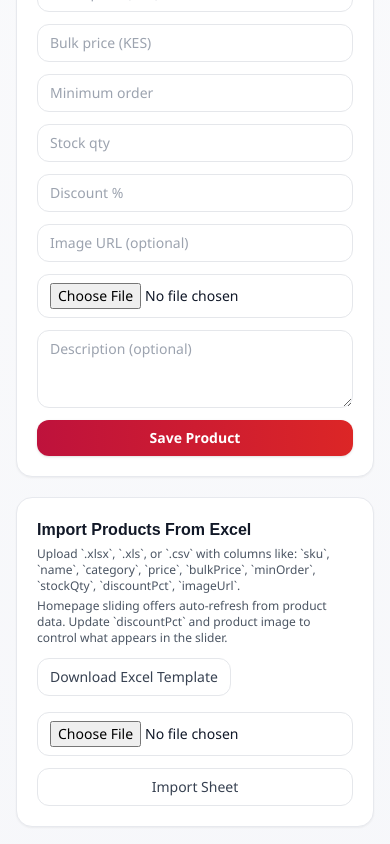
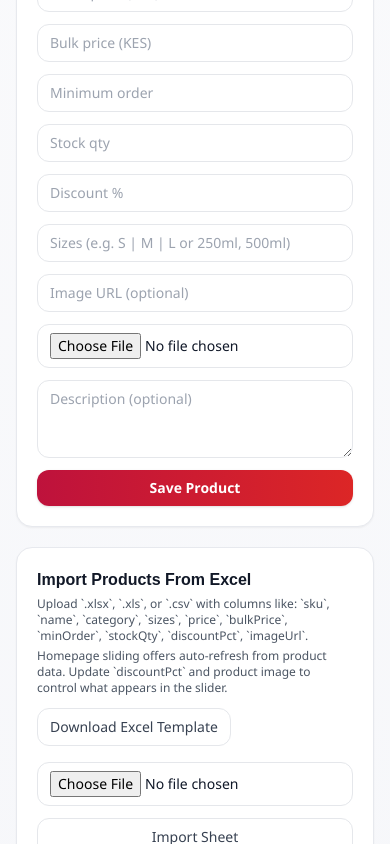
Before and after one commit to kellyworkos00-droid/admin, a Next.js app: page /admin/products in a window 390 px wide. Shown: the part 1164-2008 px from the top of the page. Built offline with nearby package versions, Linux system fonts and the light colour scheme; no server answers; the database is empty.

Commit message:
Add category picker and product sizes support

```diff
--- a/app/admin/products/page.tsx
+++ b/app/admin/products/page.tsx
@@ -12,6 +12,7 @@ type ProductFormRecord = {
   name: string;
   slug: string;
   description: string;
+  sizes: string;
   category: string;
   imageUrl: string;
   price: string;
@@ -73,6 +74,43 @@ function readCell(row: Record<string, unknown>, keys: string[]) {
   return "";
 }
 
+const SIZES_MARKER = "[sizes]";
+
+function parseSizesInput(value: string): string[] {
+  return value
+    .split(/[|,\/]/g)
+    .map((size) => size.trim())
+    .filter(Boolean)
+    .filter((size, index, all) => all.findIndex((item) => item.toLowerCase() === size.toLowerCase()) === index)
+    .slice(0, 12);
+}
+
+function splitDescriptionAndSizes(value: string | null | undefined) {
+  const descriptionRaw = (value ?? "").trim();
+  const markerIndex = descriptionRaw.lastIndexOf(SIZES_MARKER);
+
+  if (markerIndex === -1) {
+    return { description: descriptionRaw, sizes: [] as string[] };
+  }
+
+  const description = descriptionRaw.slice(0, markerIndex).trim();
+  const sizesRaw = descriptionRaw.slice(markerIndex + SIZES_MARKER.length).trim();
+  return {
+    description,
+    sizes: parseSizesInput(sizesRaw),
+  };
+}
+
+function buildDescriptionWithSizes(description: string, sizes: string[]) {
+  const cleanDescription = description.trim();
+  if (sizes.length === 0) {
+    return cleanDescription;
+  }
+
+  const sizesPayload = `${SIZES_MARKER}${sizes.join("|")}`;
+  return cleanDescription ? `${cleanDescription}\n\n${sizesPayload}` : sizesPayload;
+}
+
 async function generateSimpleSku() {
   const totalProducts = await prisma.product.count();
   let nextNumber = totalProducts + 1;
@@ -99,6 +137,7 @@ async function createProduct(formData: FormData) {
   }
 
   const sku = skuInput || (await generateSimpleSku());
+  const sizes = parseSizesInput(getText(formData.get("sizes")));
 
   const slugInput = getText(formData.get("slug"));
   const imageUrlText = getText(formData.get("imageUrl"));
@@ -117,7 +156,7 @@ async function createProduct(formData: FormData) {
       sku,
       name,
       slug: slugInput || slugify(name),
-      description: getText(formData.get("description")) || null,
+      description: buildDescriptionWithSizes(getText(formData.get("description")), sizes) || null,
       category,
       imageUrl,
       price: toNumber(formData.get("price"), 0),
@@ -168,7 +207,7 @@ async function updateProduct(formData: FormData) {
       sku: getText(formData.get("sku")),
       name,
       slug: getText(formData.get("slug")) || slugify(name),
-      description: getText(formData.get("description")) || null,
+      description: buildDescriptionWithSizes(getText(formData.get("description")), parseSizesInput(getText(formData.get("sizes")))) || null,
       category: getText(formData.get("category")),
       imageUrl,
       price: toNumber(formData.get("price"), 0),
@@ -222,9 +261,11 @@ async function importProducts(formData: FormData) {
     const resolvedSku = sku || (await generateSimpleSku());
 
     const category = readCell(row, ["category", "Category"]) || "Groceries";
+    const sizes = parseSizesInput(readCell(row, ["sizes", "Sizes", "size", "Size"]));
     const slug = readCell(row, ["slug", "Slug"]) || slugify(name);
     const imageUrl = readCell(row, ["imageUrl", "image", "Image", "Image URL"]) || FALLBACK_IMAGE_URL;
-    const description = readCell(row, ["description", "Description"]) || null;
+    const descriptionText = readCell(row, ["description", "Description"]);
+    const description = buildDescriptionWithSizes(descriptionText, sizes) || null;
 
     const price = Number(readCell(row, ["price", "Price"]) || "0");
     const bulkPrice = Number(readCell(row, ["bulkPrice", "bulk_price", "Bulk Price"]) || String(price || 0));
@@ -291,11 +332,14 @@ export default async function AdminProductsPage() {
   });
 
   const rows: ProductFormRecord[] = products.map((product) => ({
+    ...(() => {
+      const details = splitDescriptionAndSizes(product.description);
+      return { description: details.description, sizes: details.sizes.join(" | ") };
+    })(),
     id: product.id,
     sku: product.sku,
     name: product.name,
     slug: product.slug,
-    description: product.description ?? "",
     category: product.category,
     imageUrl: product.imageUrl,
     price: String(Number(product.price)),
@@ -305,6 +349,10 @@ export default async function AdminProductsPage() {
     discountPct: String(product.discountPct),
     isActive: product.isActive,
   }));
+
+  const existingCategories = Array.from(new Set(products.map((product) => product.category.trim()).filter(Boolean))).sort((a, b) =>
+    a.localeCompare(b)
+  );
 
   return (
     <main className="space-y-5">
@@ -321,12 +369,26 @@ export default async function AdminProductsPage() {
           <input name="sku" placeholder="SKU (optional, auto: ET-001)" className="rounded-xl border border-gray-200 px-3 py-2 text-sm" />
           <input name="name" required placeholder="Product name" className="rounded-xl border border-gray-200 px-3 py-2 text-sm" />
           <input name="slug" placeholder="Slug (optional)" className="rounded-xl border border-gray-200 px-3 py-2 text-sm" />
-          <input name="category" required placeholder="Category" className="rounded-xl border border-gray-200 px-3 py-2 text-sm" />
+          <div>
+            <input
+              name="category"
+              required
+              placeholder="Category"
+              list="existing-categories"
+              className="w-full rounded-xl border border-gray-200 px-3 py-2 text-sm"
+            />
+            <datalist id="existing-categories">
+              {existingCategories.map((category) => (
+                <option key={category} value={category} />
+              ))}
+            </datalist>
+          </div>
           <input name="price" required type="number" min="0" step="0.01" placeholder="Retail price (KES)" className="rounded-xl border border-gray-200 px-3 py-2 text-sm" />
           <input name="bulkPrice" required type="number" min="0" step="0.01" placeholder="Bulk price (KES)" className="rounded-xl border border-gray-200 px-3 py-2 text-sm" />
           <input name="minOrder" required type="number" min="1" placeholder="Minimum order" className="rounded-xl border border-gray-200 px-3 py-2 text-sm" />
           <input name="stockQty" type="number" min="0" placeholder="Stock qty" className="rounded-xl border border-gray-200 px-3 py-2 text-sm" />
           <input name="discountPct" type="number" min="0" max="100" placeholder="Discount %" className="rounded-xl border border-gray-200 px-3 py-2 text-sm" />
+          <input name="sizes" placeholder="Sizes (e.g. S | M | L or 250ml, 500ml)" className="rounded-xl border border-gray-200 px-3 py-2 text-sm" />
           <input name="imageUrl" placeholder="Image URL (optional)" className="rounded-xl border border-gray-200 px-3 py-2 text-sm" />
           <input name="imageFile" type="file" accept="image/*" className="rounded-xl border border-gray-200 px-3 py-2 text-sm" />
           <textarea name="description" placeholder="Description (optional)" className="rounded-xl border border-gray-200 px-3 py-2 text-sm md:col-span-2 xl:col-span-3" rows={3} />
@@ -339,7 +401,7 @@ export default async function AdminProductsPage() {
       <section className="admin-card">
         <h3 className="text-base font-bold text-gray-900">Import Products From Excel</h3>
         <p className="mt-1 text-xs text-gray-600">
-          Upload `.xlsx`, `.xls`, or `.csv` with columns like: `sku`, `name`, `category`, `price`, `bulkPrice`, `minOrder`, `stockQty`, `discountPct`, `imageUrl`.
+          Upload `.xlsx`, `.xls`, or `.csv` with columns like: `sku`, `name`, `category`, `sizes`, `price`, `bulkPrice`, `minOrder`, `stockQty`, `discountPct`, `imageUrl`.
         </p>
         <p className="mt-1 text-xs text-gray-600">
           Homepage sliding offers auto-refresh from product data. Update `discountPct` and product image to control what appears in the slider.
@@ -388,6 +450,7 @@ export default async function AdminProductsPage() {
                   <p className="mt-3 text-sm text-gray-600">
                     Min order: {row.minOrder} | Stock: {row.stockQty} | Discount: {row.discountPct}%
                   </p>
+                  {row.sizes ? <p className="mt-1 text-xs font-medium text-gray-600">Sizes: {row.sizes}</p> : null}
 
                   <details className="mt-4 rounded-xl border border-gray-200 bg-gray-50 p-3">
                     <summary className="cursor-pointer rounded-lg bg-gray-900 px-3 py-2 text-center text-sm font-semibold text-white">
@@ -401,12 +464,13 @@ export default async function AdminProductsPage() {
                         <input name="name" defaultValue={row.name} required className="rounded-xl border border-gray-200 px-3 py-2 text-sm" />
                         <input name="sku" defaultValue={row.sku} required className="rounded-xl border border-gray-200 px-3 py-2 text-sm" />
                         <input name="slug" defaultValue={row.slug} className="rounded-xl border border-gray-200 px-3 py-2 text-sm" />
-                        <input name="category" defaultValue={row.category} required className="rounded-xl border border-gray-200 px-3 py-2 text-sm" />
+                        <input name="category" list="existing-categories" defaultValue={row.category} required className="rounded-xl border border-gray-200 px-3 py-2 text-sm" />
                         <input name="price" type="number" min="0" step="0.01" defaultValue={row.price} required className="rounded-xl border border-gray-200 px-3 py-2 text-sm" />
                         <input name="bulkPrice" type="number" min="0" step="0.01" defaultValue={row.bulkPrice} required className="rounded-xl border border-gray-200 px-3 py-2 text-sm" />
                         <input name="minOrder" type="number" min="1" defaultValue={row.minOrder} required className="rounded-xl border border-gray-200 px-3 py-2 text-sm" />
                         <input name="stockQty" type="number" min="0" defaultValue={row.stockQty} className="rounded-xl border border-gray-200 px-3 py-2 text-sm" />
                         <input name="discountPct" type="number" min="0" max="100" defaultValue={row.discountPct} className="rounded-xl border border-gray-200 px-3 py-2 text-sm" />
+                        <input name="sizes" defaultValue={row.sizes} className="rounded-xl border border-gray-200 px-3 py-2 text-sm md:col-span-2" placeholder="Sizes (e.g. S | M | L or 250ml, 500ml)" />
                         <input name="imageUrl" defaultValue={row.imageUrl} className="rounded-xl border border-gray-200 px-3 py-2 text-sm md:col-span-2" placeholder="Image URL" />
                         <input name="imageFile" type="file" accept="image/*" className="rounded-xl border border-gray-200 px-3 py-2 text-sm md:col-span-2" />
                       </div>
--- a/app/api/v1/admin/products/[id]/route.ts
+++ b/app/api/v1/admin/products/[id]/route.ts
@@ -17,7 +17,32 @@ type UpdateProductPayload = Partial<{
   stockQty: number;
   discountPct: number;
   isActive: boolean;
+  sizes: string[];
 }>;
+
+function normalizeSizes(sizes: string[] | undefined): string[] {
+  if (!Array.isArray(sizes)) {
+    return [];
+  }
+
+  return sizes
+    .map((size) => String(size).trim())
+    .filter(Boolean)
+    .filter((size, index, all) => all.findIndex((item) => item.toLowerCase() === size.toLowerCase()) === index)
+    .slice(0, 12);
+}
+
+function mergeSizesIntoDescription(description: string | undefined, sizes: string[] | undefined) {
+  const base = (description ?? "").trim();
+  const normalizedSizes = normalizeSizes(sizes);
+
+  if (normalizedSizes.length === 0) {
+    return base || undefined;
+  }
+
+  const payload = `[sizes]${normalizedSizes.join("|")}`;
+  return base ? `${base}\n\n${payload}` : payload;
+}
 
 function isValidUpdateProductPayload(value: unknown): value is UpdateProductPayload {
   if (!value || typeof value !== "object") {
@@ -47,9 +72,25 @@ export async function PATCH(request: Request, { params }: RouteContext) {
     return jsonError("Invalid product payload", 422);
   }
 
+  const { sizes, ...rest } = body;
+  let descriptionSource = body.description;
+
+  if (sizes !== undefined && descriptionSource === undefined) {
+    const existing = await prisma.product.findUnique({
+      where: { id: params.id },
+      select: { description: true },
+    });
+    descriptionSource = existing?.description ?? undefined;
+  }
+
   const updated = await prisma.product.update({
     where: { id: params.id },
-    data: body,
+    data: {
+      ...rest,
+      ...(sizes !== undefined || body.description !== undefined
+        ? { description: mergeSizesIntoDescription(descriptionSource, sizes) }
+        : {}),
+    },
   });
 
   await logAuditEvent({
--- a/app/api/v1/admin/products/template/route.ts
+++ b/app/api/v1/admin/products/template/route.ts
@@ -12,6 +12,7 @@ export async function GET() {
       price: 4500,
       bulkPrice: 4200,
       minOrder: 10,
+      sizes: "5kg|10kg|25kg|50kg",
       stockQty: 120,
       discountPct: 7,
     },
--- a/lib/serializers.ts
+++ b/lib/serializers.ts
@@ -2,10 +2,25 @@ import type { Order, OrderItem, Product, User } from "@prisma/client";
 import { decimalToNumber } from "@/lib/api";
 
 export function serializeProduct(product: Product) {
+  const descriptionRaw = product.description ?? "";
+  const marker = "[sizes]";
+  const markerIndex = descriptionRaw.lastIndexOf(marker);
+
+  const sizes =
+    markerIndex >= 0
+      ? descriptionRaw
+          .slice(markerIndex + marker.length)
+          .split(/[|,\/]/g)
+          .map((size) => size.trim())
+          .filter(Boolean)
+      : [];
+
   return {
     ...product,
+    description: markerIndex >= 0 ? descriptionRaw.slice(0, markerIndex).trim() : descriptionRaw,
     price: decimalToNumber(product.price),
     bulkPrice: decimalToNumber(product.bulkPrice),
+    sizes,
   };
 }
 
```
Also changed, not shown: app/api/v1/admin/products/route.ts (+33 -1 lines).
